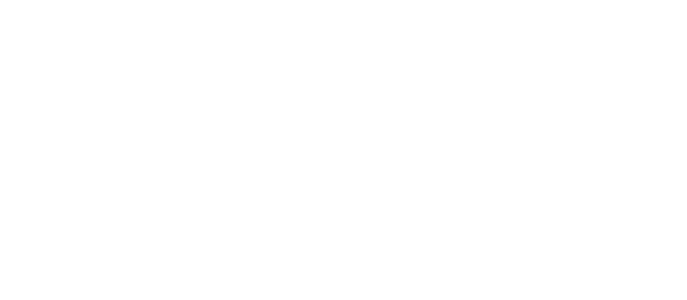
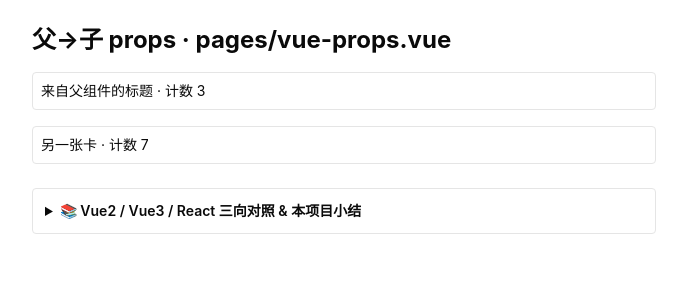
Before and after one commit to 1256807020/social-basic, a Nuxt app: page /vue-props in a window 1280 px wide. Before the commit this address had no page. Shown: the top 300 px of the page, without its empty margins (296-983 px from the left). Built offline with nearby package versions, Linux system fonts and the light colour scheme.

Commit message:
docs(vue-props): Vue3 基础知识点示例（顶部实战定位 + 文末 Vue2/Vue3/React 三向对照）

```diff
--- /dev/null
+++ b/app/pages/vue-props.vue
@@ -0,0 +1,49 @@
+<script setup lang="ts">
+// ───────────────────────────────────────────────────────────
+// 从 Vue2 升级到 Vue3（组件通信篇·父→子）· defineProps
+// · Vue2：props: ['title']，模板用 this.title，子组件不能改（单向）；
+// · Vue3：defineProps&lt;{ title: string }&gt;()，模板直接用，类型即文档；
+// · React 对照：function Child({ title }) —— props 也是单向只读。
+// 📌 实战定位：props 单向数据流【基础必学】；父子传值的唯一正规通道。
+// 🧭 学习模式：🔧固定写法=defineProps&lt;Props&gt;()；👉=练习点（已填）；文末 <details> 有 Vue2/Vue3/React 三向对照。
+// ───────────────────────────────────────────────────────────
+import { defineComponent, h } from 'vue'
+
+// 🔧 固定写法：子组件用 defineProps 声明入参（这里用 defineComponent 内联演示）
+const Card = defineComponent({
+  props: { title: { type: String, required: true }, count: { type: Number, default: 0 } },
+  setup(p) {
+    // 👉 练习：给 Card 加一个 color prop 控制文字颜色
+    return () => h('div', { class: 'rounded border p-2 text-sm' }, `${p.title} · 计数 ${p.count}`)
+  },
+})
+</script>
+
+<template>
+  <main class="mx-auto max-w-2xl space-y-4 p-6">
+    <h1 class="text-2xl font-bold">父→子 props · pages/vue-props.vue</h1>
+    <Card title="来自父组件的标题" :count="3" />
+    <Card title="另一张卡" :count="7" />
+
+    <details class="mt-6 rounded border p-3 text-sm">
+      <summary class="cursor-pointer font-semibold">📚 Vue2 / Vue3 / React 三向对照 & 本项目小结</summary>
+      <table class="mt-2 w-full border-collapse text-left">
+        <thead>
+          <tr class="border-b">
+            <th class="px-2 py-1">维度</th>
+            <th class="px-2 py-1">Vue2 (Options)</th>
+            <th class="px-2 py-1">Vue3</th>
+            <th class="px-2 py-1">React</th>
+          </tr>
+        </thead>
+        <tbody>
+          <tr class="border-b"><td class="px-2 py-1">声明</td><td class="px-2 py-1">props: ['title']</td><td class="px-2 py-1">defineProps&lt;{title:string}&gt;()</td><td class="px-2 py-1">function C({title})</td></tr>
+          <tr class="border-b"><td class="px-2 py-1">使用</td><td class="px-2 py-1">this.title</td><td class="px-2 py-1">props.title</td><td class="px-2 py-1">title</td></tr>
+          <tr class="border-b"><td class="px-2 py-1">默认值</td><td class="px-2 py-1">default</td><td class="px-2 py-1">default</td><td class="px-2 py-1">= props.title ?? x</td></tr>
+          <tr class="border-b"><td class="px-2 py-1">方向</td><td class="px-2 py-1">父→子 单向</td><td class="px-2 py-1">父→子 单向</td><td class="px-2 py-1">父→子 单向</td></tr>
+        </tbody>
+      </table>
+      <p class="mt-2 text-gray-500">📝 小结：props 单向只读，父传子；子想改值要靠 emit 事件或 v-model（见 vue-events / vue-vmodel）。</p>
+    </details>
+  </main>
+</template>
```
